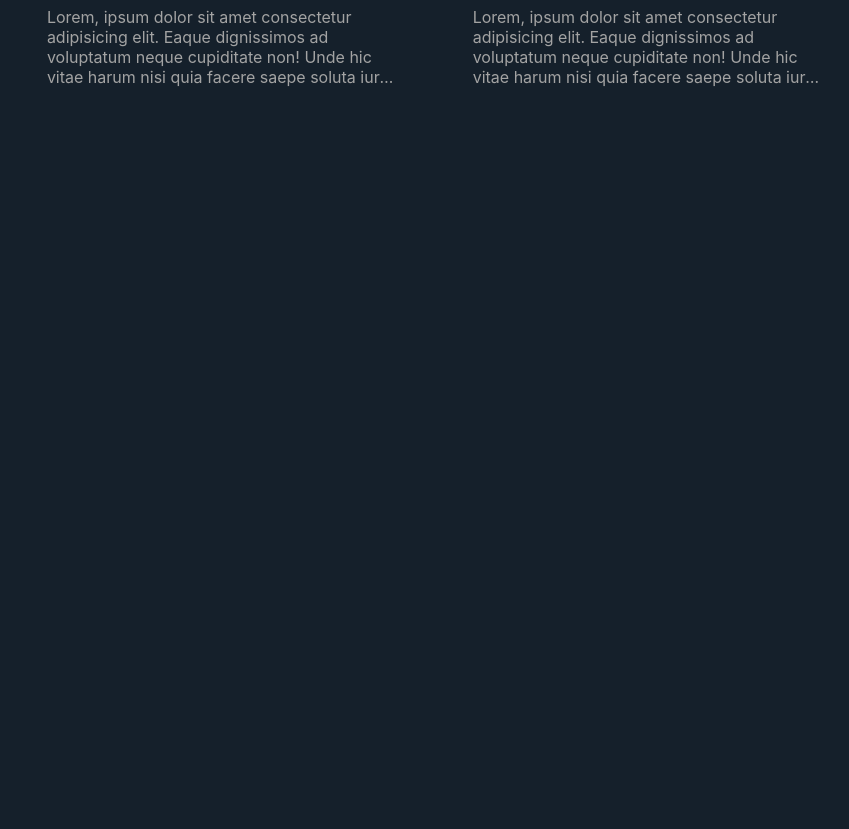
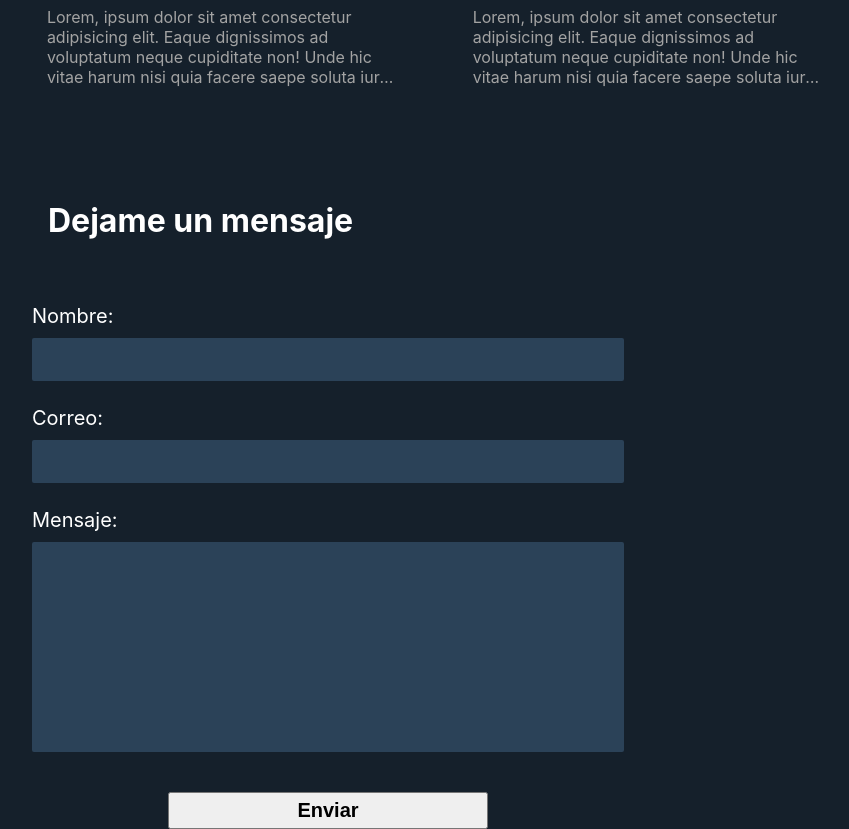
Before and after one commit to TomasBellometti/Portfolio-React, a React (Create React App) app: page / in a window 1280 px wide. Shown: the part 1680-2509 px from the top of the page, without its empty margins (16-865 px from the left). Before the commit the page ends 1817 px from the top, so only its background shows below. Built offline with nearby package versions, Linux system fonts and the light colour scheme.

Commit message:
Agregado de componente Form

```diff
--- /dev/null
+++ b/src/componentes/form/Form.jsx
@@ -0,0 +1,26 @@
+import React from 'react'
+import "./form.css"
+
+function Form() {
+    return (
+        <div className="contacto-conteiner">
+            <h2 className="contacto-title">Dejame un mensaje</h2>
+            <form action="" className="contacto-form">
+
+                <label htmlFor="name">Nombre:</label>
+                <input type="text" name="name" id="name" className="contacto-imput"/>
+
+                <label htmlFor="mail">Correo:</label>
+                <input type="text" name="mail" id="mail" className="contacto-imput"/>
+
+                <label htmlFor="mensaje">Mensaje:</label>
+                <textarea name="mensaje" id="mensaje" cols="30" rows="10"></textarea>
+
+                <button className="contacto-btn">Enviar</button>
+            </form>
+
+        </div>
+    )
+}
+
+export default Form
--- /dev/null
+++ b/src/componentes/form/form.css
@@ -0,0 +1,42 @@
+.contacto-title {
+  color: white;
+  padding: 2em;
+  font-size: 2rem;
+}
+.contacto-form {
+  width: 50vw;
+  display: flex;
+  flex-direction: column;
+  padding-left: 3rem;
+}
+.contacto-form label {
+  color: white;
+  font-size: 20px;
+  padding-bottom: 10px;
+}
+
+.contacto-imput,
+textarea {
+  margin-bottom: 25px;
+  border-radius: 2px;
+  font-size: 1.25em;
+  padding: 10px;
+  border: none;
+  outline: none;
+  background-color: #2b4258;
+  resize: none;
+  color: white;
+}
+
+.contacto-btn {
+  margin-top: 15px;
+  margin-left: 50%;
+  transform: translateX(-50%);
+
+  padding: 5px;
+
+  width: 25vw;
+
+  font-size: 20px;
+  font-weight: bold;
+}
--- a/src/pages/Home.jsx
+++ b/src/pages/Home.jsx
@@ -3,6 +3,7 @@ import "./home.css"
 import Header from '../componentes/header/Header'
 import Sidebar from '../componentes/sidebar/Sidebar'
 import Postlist from '../componentes/postList/PostList'
+import Form from '../componentes/form/Form'
 
 function Home() {
     return (
@@ -12,6 +13,7 @@ function Home() {
             <Postlist />
             <Sidebar />
         </div>
+            <Form />
         </>
     )
 }
```
